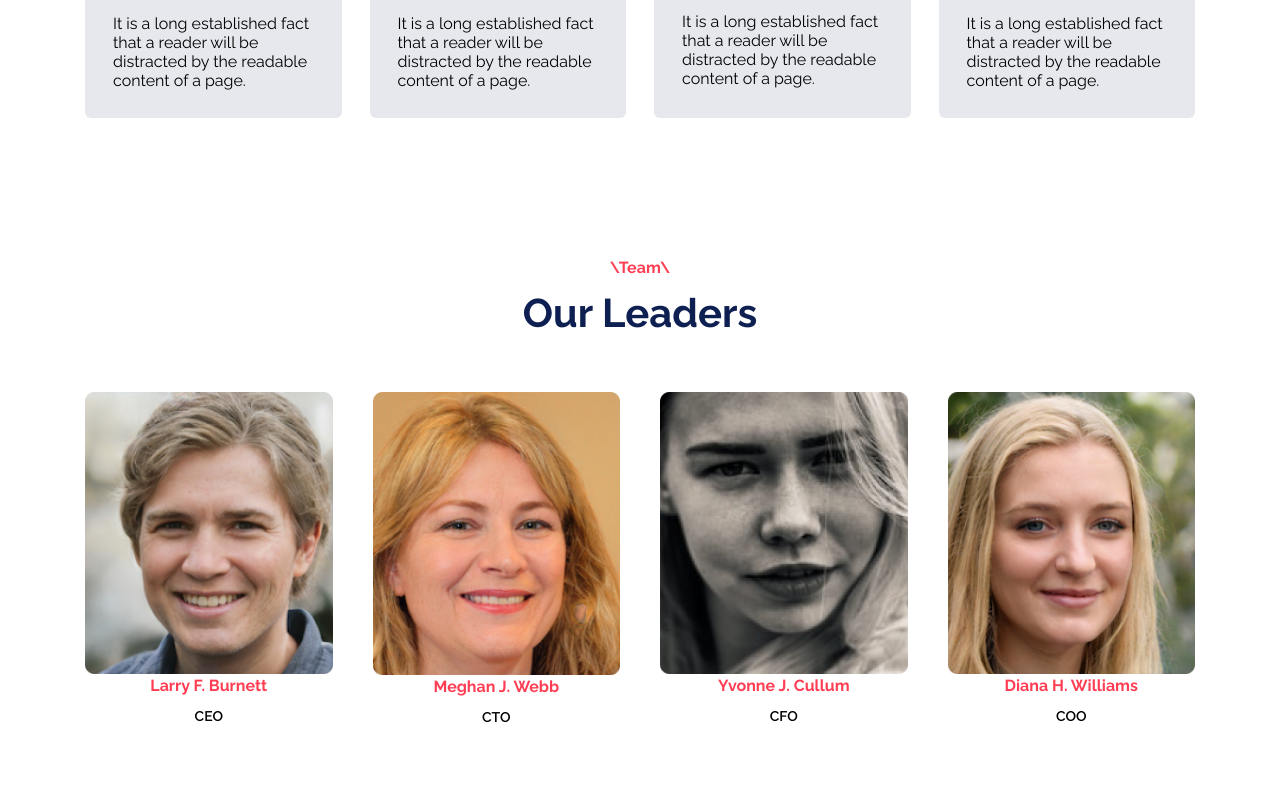
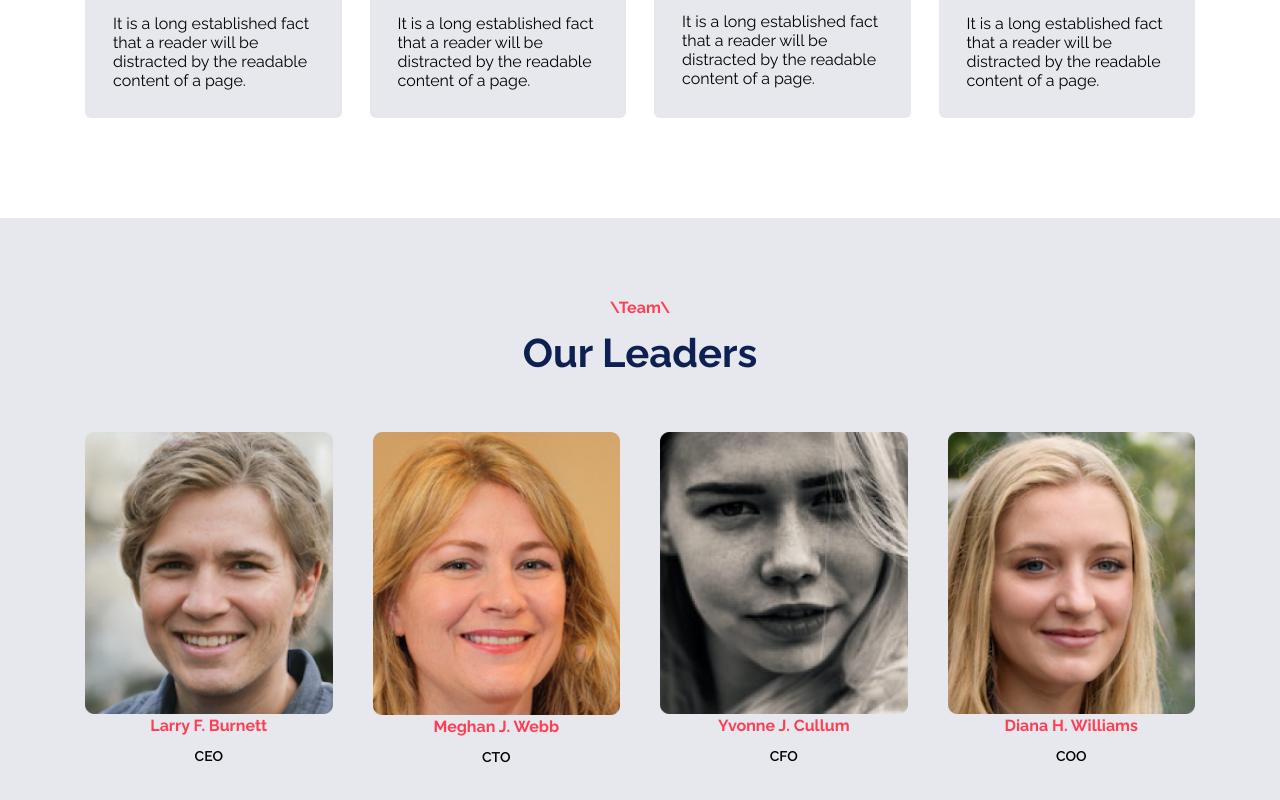
Before and after one commit to ignasiusadhitia/kelompok-1b, a React (Vite) app: page / in a window 1280 px wide. Shown: the part 1671-2471 px from the top of the page. Before the commit the page ends 2396 px from the top, so only its background shows below. Built offline with nearby package versions, Linux system fonts and the light colour scheme.

Commit message:
style(home): our leader section adjust top bottom padding spacing

```diff
--- a/src/pages/Home.jsx
+++ b/src/pages/Home.jsx
@@ -10,7 +10,9 @@ const Home = () => {
       <HeroSection />
       <AboutUsSection />
       <OurProcessCardSection />
-      <TeamSection maxMembers={4} />
+      <div className="bg-dark-blue-10 pt-10 pb-20">
+        <TeamSection maxMembers={4} />
+      </div>
     </div>
   );
 };
```
